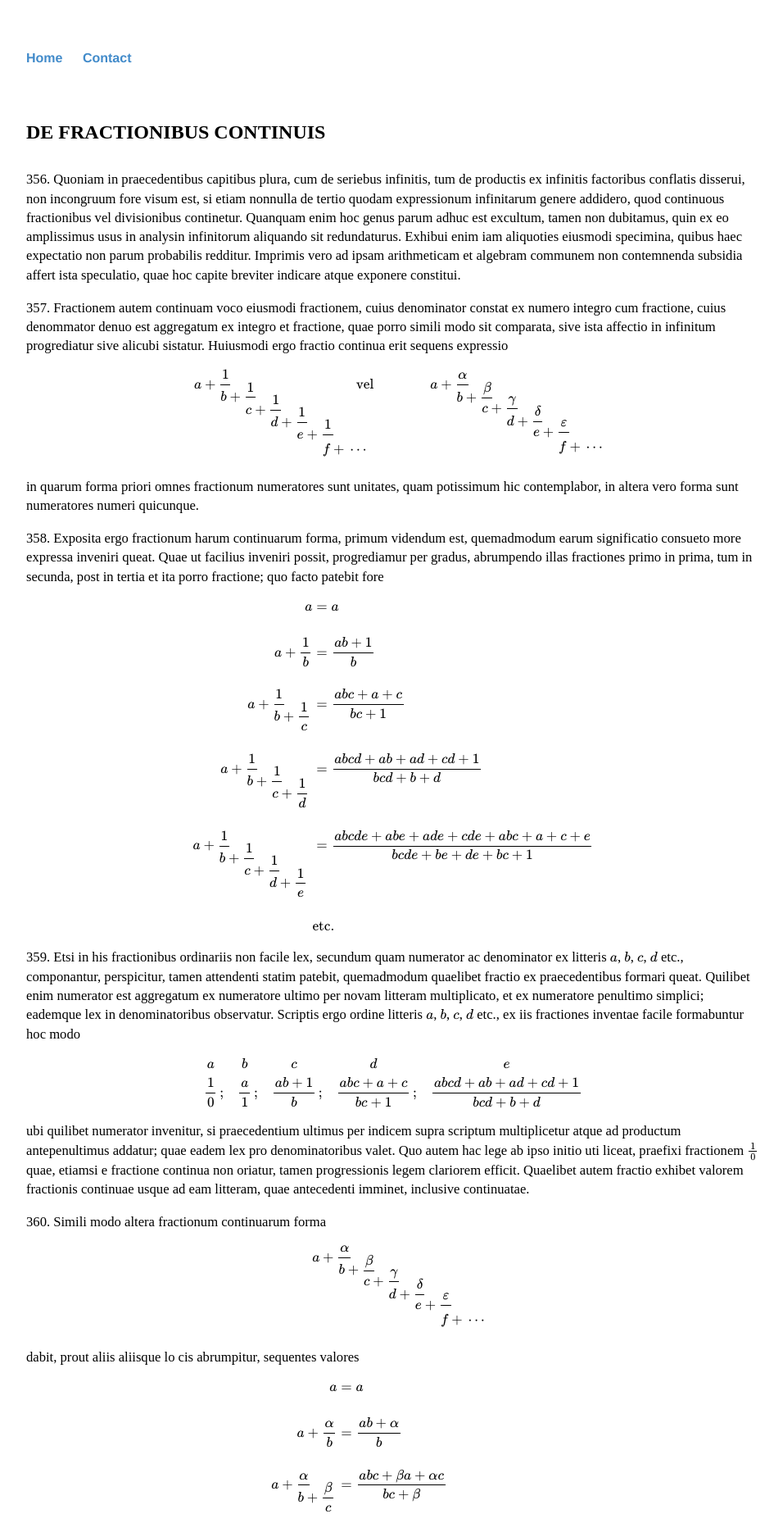
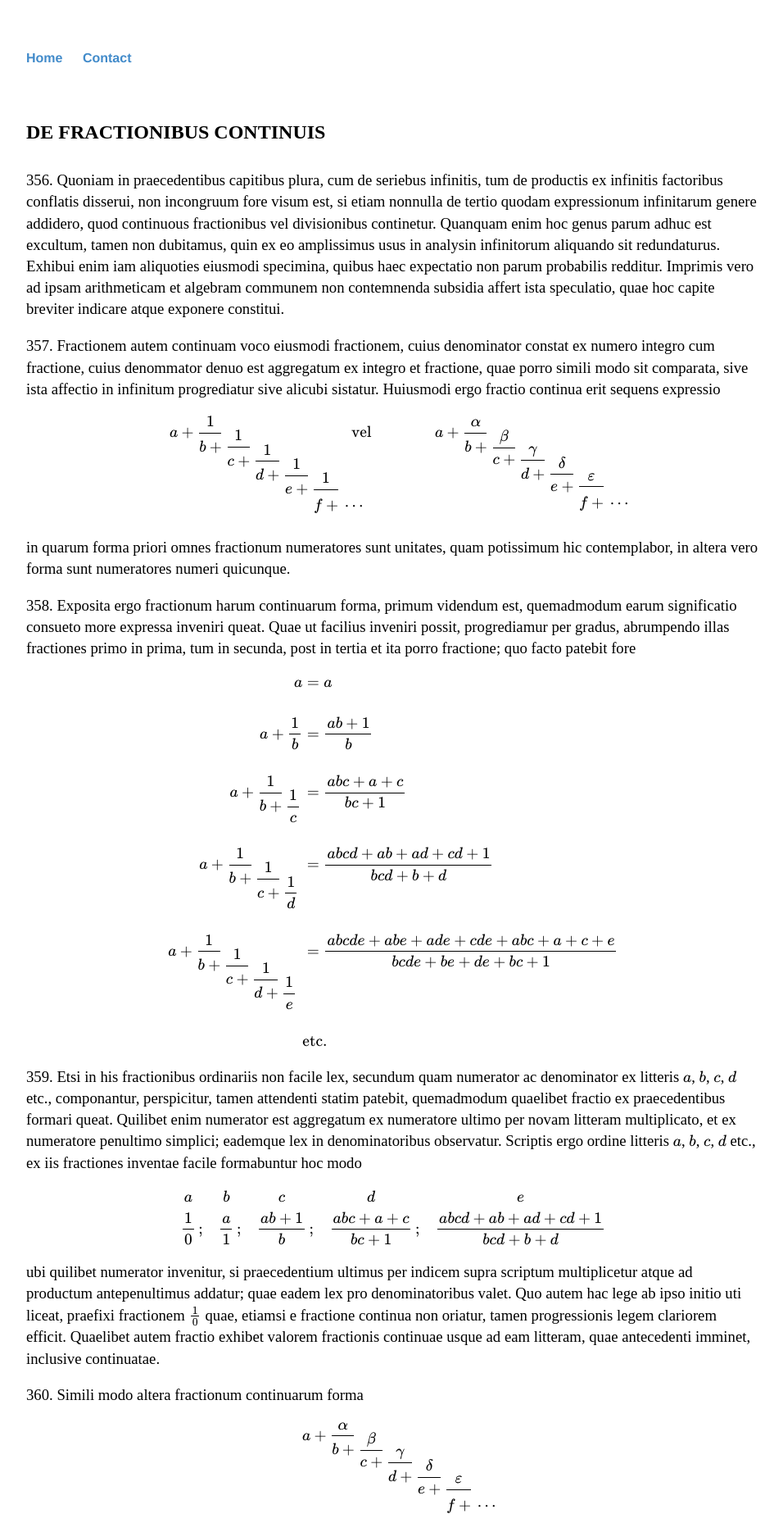
Before and after one commit to ttdoucet/ttdoucet.github.io, a Jekyll site: the page built from euler/e101.html, in a window 1280 px wide. Shown: the top 1869 px of the page at 82% size, without its empty margins (160-1116 px from the left). Built offline with Jekyll 4.4.1, drawn with Linux system fonts in a browser that asks for light colours; formulas are drawn with MathJax 3.

Commit message:
adjusted cfrac macro to match original publication

```diff
--- a/euler/e101.html
+++ b/euler/e101.html
@@ -13,12 +13,12 @@
 \)
 
 \(
-\def\cofrac#1#2#3{\rlap{\dfrac{#1}{\phantom{#2}}} \genfrac{}{}{0pt}{0}{}{#2+#3}}
+\def\cofrac#1#2#3{\rlap{\dfrac{#1}{\phantom{#2+}}} \genfrac{}{}{0pt}{0}{}{#2+#3}}
 \)
 
 <h4 style="font-family: Times New Roman, Times, serif">DE FRACTIONIBUS CONTINUIS</h3>
 
-<div style="font-size: 0.8em">
+<div style="font-size: 0.9em">
 <p>356.
 Quoniam in praecedentibus capitibus plura,
 cum de seriebus infinitis,
```
